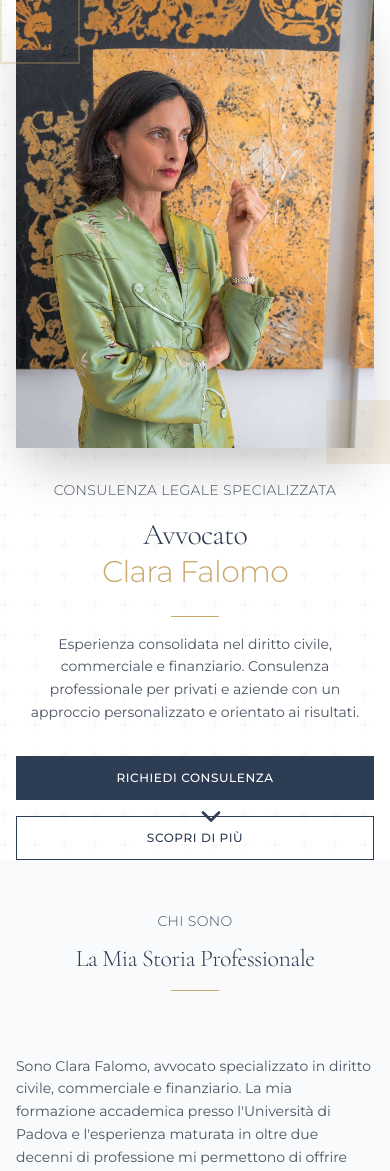
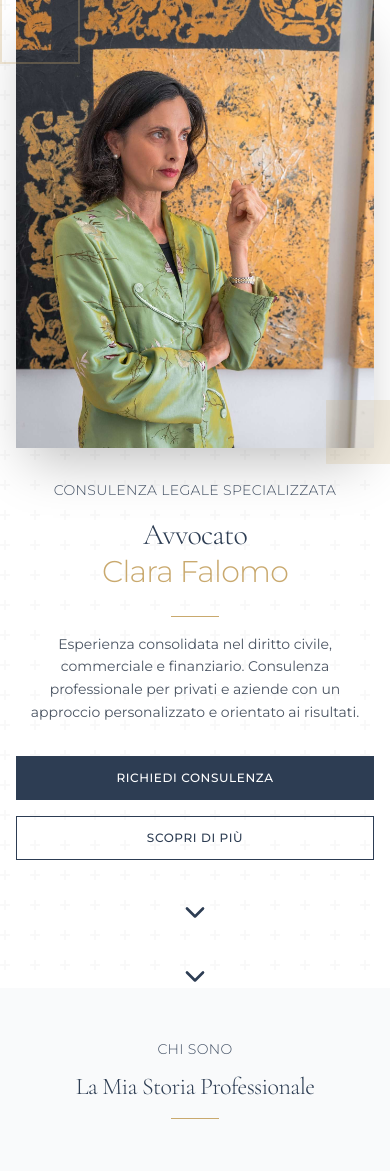
Before and after one commit to axelfleureau/avvocato-clara-falomo-boilerplate, a Next.js app: page / in a window 390 px wide. Shown: the top 1171 px of the page. Built offline with nearby package versions, Linux system fonts and the light colour scheme.

Commit message:
Fix: freccia centrata su mobile e link WhatsApp per collaborazione

```diff
--- a/components/collaboration-section.tsx
+++ b/components/collaboration-section.tsx
@@ -65,7 +65,7 @@ const CollaborationSection = () => {
           </motion.p>
           <motion.button
             variants={itemVariants}
-            onClick={scrollToContact}
+            onClick={() => window.open("https://wa.me/393498057326?text=Ciao%20Clara,%20vorrei%20parlare%20di%20una%20possibile%20collaborazione", "_blank", "noopener,noreferrer")}
             className="btn bg-transparent text-white border border-white hover:bg-white/10 inline-flex items-center"
           >
             Parliamo di una collaborazione
--- a/components/hero-section.tsx
+++ b/components/hero-section.tsx
@@ -91,6 +91,28 @@ const HeroSection = () => {
                 <a href="#about">Scopri di più</a>
               </Button>
             </motion.div>
+
+            {/* Mobile scroll indicator */}
+            <motion.button
+              onClick={scrollToAbout}
+              className="lg:hidden mt-8 mx-auto text-primary hover:text-gold transition-colors flex justify-center"
+              animate={{ y: [0, 10, 0] }}
+              transition={{ duration: 2, repeat: Number.POSITIVE_INFINITY }}
+              aria-label="Scorri verso il basso"
+            >
+              <ChevronDown size={32} />
+            </motion.button>
+
+            {/* Mobile scroll indicator */}
+            <motion.button
+              onClick={scrollToAbout}
+              className="lg:hidden mt-8 mx-auto text-primary hover:text-gold transition-colors flex justify-center"
+              animate={{ y: [0, 10, 0] }}
+              transition={{ duration: 2, repeat: Number.POSITIVE_INFINITY }}
+              aria-label="Scorri verso il basso"
+            >
+              <ChevronDown size={32} />
+            </motion.button>
           </motion.div>
 
           {/* Image */}
@@ -123,7 +145,7 @@ const HeroSection = () => {
       {/* Scroll indicator */}
       <motion.button
         onClick={scrollToAbout}
-        className="absolute bottom-8 left-1/2 transform -translate-x-1/2 text-primary hover:text-gold transition-colors"
+        className="hidden lg:block absolute bottom-8 left-1/2 transform -translate-x-1/2 text-primary hover:text-gold transition-colors"
         animate={{ y: [0, 10, 0] }}
         transition={{ duration: 2, repeat: Number.POSITIVE_INFINITY }}
         aria-label="Scorri verso il basso"
```
Also changed, not shown: 1 other file (tests, documents, lock files or other folders).
